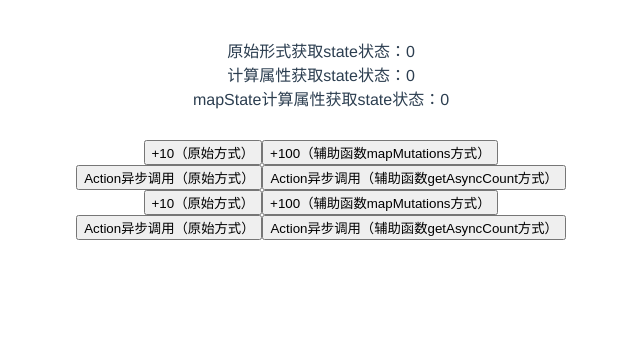
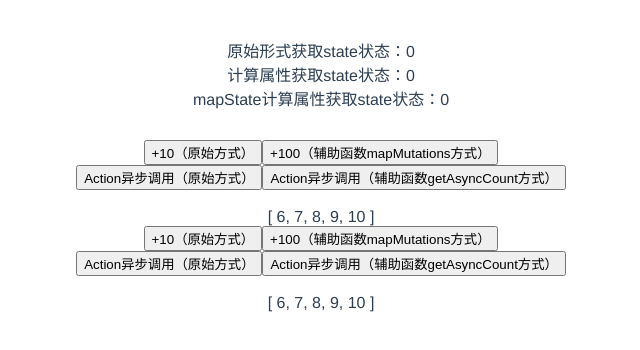
Before and after one commit to montysingh9527/Vuex, a Vue app: page /#/about in a window 1280 px wide. Shown: the top 350 px of the page, without its empty margins (319-959 px from the left). Built offline with nearby package versions, Linux system fonts and the light colour scheme.

Commit message:
Vuex基础-getters计算属性-原始方式：$store

```diff
--- a/src/store.js
+++ b/src/store.js
@@ -7,7 +7,8 @@ export default new Vuex.Store({
   // 实例化Vuex的构造参数 state mutations actions
   state: {
     // 存储的状态
-    count: 0
+    count: 0,
+    list: [1, 2, 3, 4, 5, 6, 7, 8, 9, 10]
   },
   // 修改state必须通过mutations
   mutations: {
@@ -29,5 +30,15 @@ export default new Vuex.Store({
         context.commit('addCount', params)
       }, 2000)
     }
+  },
+  // 放置所有的Vuex的计算属性
+  getters: {
+    // state 指的是当前store中的state
+    // ES5写法
+    // filterList:function(state) {
+    //   return state.list.filter(item => item > 5)
+    // }
+    // 下面的这种代码形式更常见一些
+    filterList: state => state.list.filter(item => item > 5)
   }
 });
--- a/src/views/About.vue
+++ b/src/views/About.vue
@@ -8,6 +8,8 @@
     <button @click="getAsyncCount(555)">
       Action异步调用（辅助函数getAsyncCount方式）
     </button>
+    <br /><br />
+    <div>{{ $store.getters.filterList }}</div>
   </div>
 </template>
 
```
Also changed, not shown: 1 other file (tests, documents, lock files or other folders).
